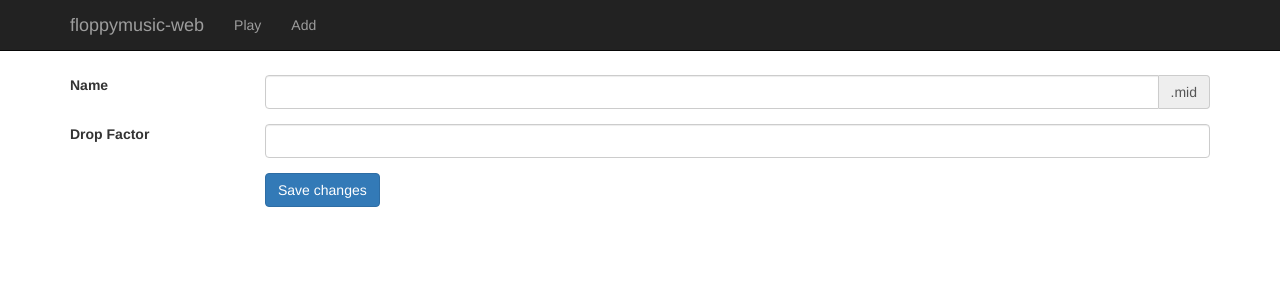
After one commit to MisterX2000/floppymusic-web, a Flask app: template src/templates/edit.html in a window 1280 px wide. The commit adds this page. Shown: the top 300 px of the page. Run offline with Flask 2, Linux system fonts and the light colour scheme; the template is opened without the code that fills it, so the values that code supplies are empty; some libraries are stand-ins or nearby versions.

Commit message:
add edit page and load values from db

```diff
--- a/src/app.py
+++ b/src/app.py
@@ -84,6 +84,11 @@ def play(song_id):
     return redirect(url_for("index"))
 
 
+@app.route("/edit/<song_id>")
+def edit(song_id):
+    return render_template('edit.html', song=query_db("""SELECT * FROM songs WHERE id=?""", song_id))
+
+
 @app.route("/delete/<song_id>")
 def delete(song_id):
     try:
--- /dev/null
+++ b/src/templates/edit.html
@@ -0,0 +1,85 @@
+<!DOCTYPE html>
+<html lang="en">
+<head>
+    <meta charset="utf-8">
+    <meta http-equiv="X-UA-Compatible" content="IE=edge">
+    <meta name="viewport" content="width=device-width, initial-scale=1">
+    <title>floppymusic-web</title>
+
+    <!-- Bootstrap core CSS -->
+    <link rel="stylesheet" href="https://maxcdn.bootstrapcdn.com/bootstrap/3.3.7/css/bootstrap.min.css">
+    <!-- Custom styles for this template -->
+    <link href="{{ url_for('static', filename='index.css') }}" rel="stylesheet">
+</head>
+
+<body>
+<nav class="navbar navbar-inverse navbar-fixed-top">
+    <div class="container">
+        <div class="navbar-header">
+            <button type="button" class="navbar-toggle collapsed" data-toggle="collapse" data-target="#navbar"
+                    aria-expanded="false" aria-controls="navbar">
+                <span class="sr-only">Toggle navigation</span>
+                <span class="icon-bar"></span>
+                <span class="icon-bar"></span>
+                <span class="icon-bar"></span>
+            </button>
+            <a class="navbar-brand" href="{{ url_for('index') }}">floppymusic-web</a>
+        </div>
+        <div id="navbar" class="collapse navbar-collapse">
+            <ul class="nav navbar-nav">
+                <li><a href="{{ url_for('index') }}">Play</a></li>
+                <li><a href="{{ url_for('add') }}">Add</a></li>
+            </ul>
+        </div><!--/.nav-collapse -->
+    </div>
+</nav>
+
+<div class="container">
+    {% with messages = get_flashed_messages(with_categories=true) %}
+        {% if messages %}
+            {% for category, message in messages %}
+                <div class="{{ category }} alert alert-dismissible fade in" role="alert">
+                    <button type="button" class="close" data-dismiss="alert" aria-label="Close"><span
+                            aria-hidden="true">&times;</span></button>
+                    {{ message }}
+                </div>
+            {% endfor %}
+        {% endif %}
+    {% endwith %}
+
+    <form class="form-horizontal" method=POST enctype=multipart/form-data action="{{ url_for('index') }}">
+        <div class="form-group">
+            <label class="col-sm-2 col-form-label" for="name">Name</label>
+            <div class="col-sm-10">
+                <div class="input-group">
+                    <input class="form-control" type="text" maxlength="64" id="name" value="{{ song[0][1][:-4] }}">
+                    <div class="input-group-addon">.mid</div>
+                </div>
+            </div>
+        </div>
+        <div class="form-group">
+            <label for="drop-factor" class="col-sm-2 col-form-label" data-toggle="popover" data-trigger="hover"
+                   title="Drop Factor"
+                   data-content="A drop factor of 0 uses the frequencies as they are. A factor greater than 0 drops all notes by n octaves, while a negative integer makes every note higher.">Drop
+                Factor</label>
+            <div class="col-sm-10">
+                <input class="form-control" type="number" step="any" min="-10" max="10" value="{{ song[0][2] }}" id="drop-factor" name="drop-factor">
+            </div>
+        </div>
+        <div class="form-group">
+            <div class="col-sm-offset-2 col-sm-10">
+                <button type="submit" class="btn btn-primary">Save changes</button>
+            </div>
+        </div>
+    </form>
+
+    <!-- Bootstrap core JavaScript
+    ================================================== -->
+    <!-- Placed at the end of the document so the pages load faster -->
+    <script src="https://ajax.googleapis.com/ajax/libs/jquery/1.12.4/jquery.min.js"></script>
+    <script src="https://maxcdn.bootstrapcdn.com/bootstrap/3.3.7/js/bootstrap.min.js"></script>
+    <script src="{{ url_for('static', filename='bootstrap-confirmation.js') }}"></script>
+    <script src="{{ url_for('static', filename='init.js') }}"></script>
+</body>
+
+</html>
--- a/src/templates/index.html
+++ b/src/templates/index.html
@@ -80,7 +80,7 @@
                 <th>
                     <a href="{{ url_for('play', song_id=id) }}" class="btn btn-success btn-xs"><span class="glyphicon glyphicon-play"
                                                                                                      aria-hidden="true"></span> Play</a>
-                    <a href="#" class="btn btn-primary btn-xs"><span class="glyphicon glyphicon-edit" aria-hidden="true"></span> Edit</a>
+                    <a href="{{ url_for('edit', song_id=id) }}" class="btn btn-primary btn-xs"><span class="glyphicon glyphicon-edit" aria-hidden="true"></span> Edit</a>
                     <a href="{{ url_for('delete', song_id=id) }}" class="btn btn-danger btn-xs" data-toggle="confirmation" data-singleton="true" data-popout="true">
                         <span class="glyphicon glyphicon-remove" aria-hidden="true"></span> Delete</a>
                 </th>
```
